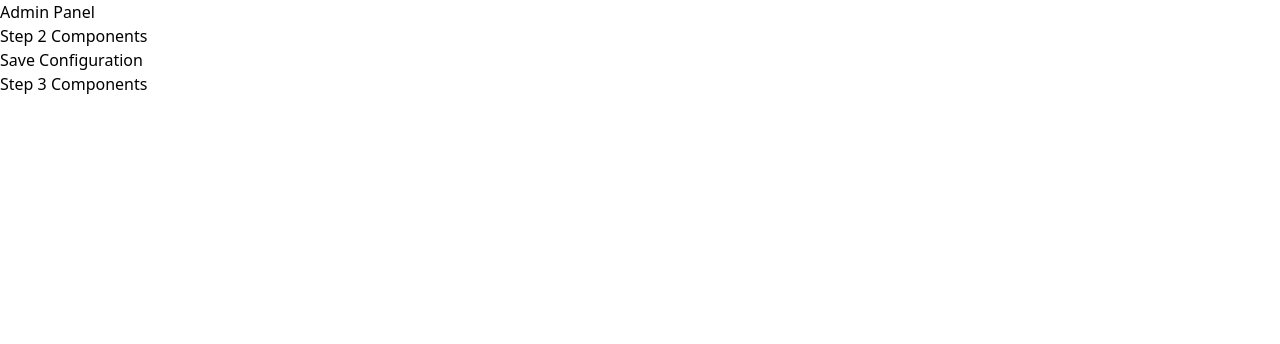
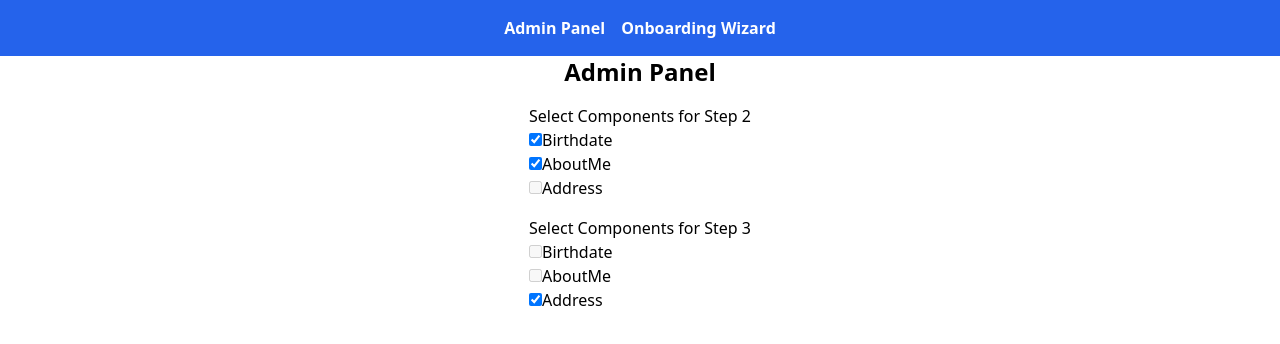
Before and after one commit to TDHouston/onboardingApp, a React (Create React App) app in the folder front-end/: page /admin in a window 1280 px wide. Shown: the top 344 px of the page. Built offline with nearby package versions, Linux system fonts and the light colour scheme.

Commit message:
Admin functionality implemented. Needs styling

```diff
--- a/front-end/src/App.jsx
+++ b/front-end/src/App.jsx
@@ -3,15 +3,19 @@ import { BrowserRouter as Router, Routes, Route } from "react-router-dom";
 import Wizard from "./components/Wizard";
 import AdminPanel from "./components/AdminPanel";
 import DataTable from "./components/DataTable";
+import Nav from "./components/Nav";
 
 const App = () => {
   return (
     <Router>
-      <Routes>
-        <Route path="/" element={<Wizard />} />
-        <Route path="/admin" element={<AdminPanel />} />
-        <Route path="/data" element={<DataTable />} />
-      </Routes>
+      <div>
+        <Nav />
+        <Routes>
+          <Route path="/" element={<Wizard />} />
+          <Route path="/admin" element={<AdminPanel />} />
+          <Route path="/data" element={<DataTable />} />
+        </Routes>
+      </div>
     </Router>
   );
 };
--- a/front-end/src/components/AdminPanel.jsx
+++ b/front-end/src/components/AdminPanel.jsx
@@ -1,27 +1,75 @@
-import React, { useState } from "react";
-import { useDispatch } from "react-redux";
-import { setComponents } from "../features/admin/adminSlice";
+import React from "react";
+import { useDispatch, useSelector } from "react-redux";
+import {
+  setStep2Components,
+  setStep3Components,
+} from "../features/admin/adminSlice";
 
 const AdminPanel = () => {
-  const [step2Components, setStep2] = useState([]);
-  const [step3Components, setStep3] = useState([]);
   const dispatch = useDispatch();
+  const availableComponents = useSelector(
+    (state) => state.admin.availableComponents
+  );
+  const step2Components = useSelector((state) => state.admin.step2Components);
+  const step3Components = useSelector((state) => state.admin.step3Components);
 
-  const handleSave = () => {
-    dispatch(setComponents({ step2Components, step3Components }));
+  const handleStep2Change = (component) => {
+    let updatedComponents = [...step2Components];
+    if (updatedComponents.includes(component)) {
+      updatedComponents = updatedComponents.filter((c) => c !== component);
+    } else {
+      updatedComponents.push(component);
+    }
+    dispatch(setStep2Components(updatedComponents));
+  };
+
+  const handleStep3Change = (component) => {
+    let updatedComponents = [...step3Components];
+    if (updatedComponents.includes(component)) {
+      updatedComponents = updatedComponents.filter((c) => c !== component);
+    } else {
+      updatedComponents.push(component);
+    }
+    dispatch(setStep3Components(updatedComponents));
   };
 
   return (
     <div>
-      <h2>Admin Panel</h2>
-      <div>
-        <h3>Step 2 Components</h3>
-        {/* Add options for selecting components */}
-        <button onClick={handleSave}>Save Configuration</button>
-      </div>
-      <div>
-        <h3>Step 3 Components</h3>
-        {/* Add options for selecting components */}
+      <div className="flex flex-col items-center">
+        <h2 className="text-2xl font-semibold mb-4">Admin Panel</h2>
+        <div className="mb-4">
+          <h3>Select Components for Step 2</h3>
+          {availableComponents.map((component) => (
+            <div key={component}>
+              <label>
+                <input
+                  type="checkbox"
+                  checked={step2Components.includes(component)}
+                  onChange={() => handleStep2Change(component)}
+                  disabled={step3Components.includes(component)}
+                />
+                {component}
+              </label>
+            </div>
+          ))}
+        </div>
+
+        <div>
+          <h3>Select Components for Step 3</h3>
+          {availableComponents.map((component) => (
+            <div key={component}>
+              <label>
+                <input
+                  type="checkbox"
+                  checked={step3Components.includes(component)}
+                  onChange={() => handleStep3Change(component)}
+                  disabled={step2Components.includes(component)}
+                />
+                {component}
+              </label>
+            </div>
+          ))}
+        </div>
       </div>
     </div>
   );
--- /dev/null
+++ b/front-end/src/components/Nav.jsx
@@ -0,0 +1,19 @@
+import React from "react";
+import { Link } from "react-router-dom";
+
+const Nav = () => {
+  return (
+    <nav className="w-full py-4 bg-blue-600">
+      <div className="flex justify-center space-x-4">
+        <Link to="/admin" className="text-white font-semibold">
+          Admin Panel
+        </Link>
+        <Link to="/" className="text-white font-semibold">
+          Onboarding Wizard
+        </Link>
+      </div>
+    </nav>
+  );
+};
+
+export default Nav;
--- a/front-end/src/components/Wizard.jsx
+++ b/front-end/src/components/Wizard.jsx
@@ -1,11 +1,16 @@
 import React, { useState } from "react";
+import { useSelector } from "react-redux";
 import StepOne from "./steps/StepOne";
-import StepTwo from "./steps/StepTwo";
-import StepThree from "./steps/StepThree";
+import Birthdate from "./forms/BirthDate";
+import AboutMe from "./forms/AboutMe";
+import Address from "./forms/Address";
 
 const Wizard = () => {
   const [currentStep, setCurrentStep] = useState(0);
   const [progress, setProgress] = useState(0);
+
+  const step2Components = useSelector((state) => state.admin.step2Components);
+  const step3Components = useSelector((state) => state.admin.step3Components);
 
   const updateProgress = (step) => {
     const totalSteps = 3;
@@ -23,6 +28,19 @@ const Wizard = () => {
     const prevStep = currentStep - 1;
     setCurrentStep(prevStep);
     updateProgress(prevStep);
+  };
+
+  const renderComponent = (component) => {
+    switch (component) {
+      case "Birthdate":
+        return <Birthdate />;
+      case "AboutMe":
+        return <AboutMe />;
+      case "Address":
+        return <Address />;
+      default:
+        return null;
+    }
   };
 
   return (
@@ -44,9 +62,19 @@ const Wizard = () => {
       </header>
 
       {currentStep === 0 && <StepOne nextStep={nextStep} />}
-      {currentStep === 1 && <StepTwo nextStep={nextStep} prevStep={prevStep} />}
+      {currentStep === 1 && (
+        <div>
+          {step2Components.map((component) => renderComponent(component))}
+          <button onClick={prevStep}>Back</button>
+          <button onClick={nextStep}>Next</button>
+        </div>
+      )}
       {currentStep === 2 && (
-        <StepThree prevStep={prevStep} nextStep={nextStep} />
+        <div>
+          {step3Components.map((component) => renderComponent(component))}
+          <button onClick={prevStep}>Back</button>
+          <button onClick={nextStep}>Next</button>
+        </div>
       )}
     </div>
   );
--- /dev/null
+++ b/front-end/src/components/forms/AboutMe.jsx
@@ -0,0 +1,12 @@
+import React from "react";
+
+const AboutMe = () => {
+  return (
+    <div>
+      <label htmlFor="aboutMe">About Me:</label>
+      <textarea id="aboutMe" name="aboutMe" />
+    </div>
+  );
+};
+
+export default AboutMe;
--- /dev/null
+++ b/front-end/src/components/forms/Address.jsx
@@ -0,0 +1,15 @@
+import React from 'react'
+
+const Address = () => {
+  return (
+    <div>
+    <label htmlFor="address">Address:</label>
+    <input type="text" id="address" name="address" placeholder="Street Address" />
+    <input type="text" id="city" name="city" placeholder="City" />
+    <input type="text" id="state" name="state" placeholder="State" />
+    <input type="text" id="zip" name="zip" placeholder="ZIP Code" />
+  </div>
+  )
+}
+
+export default Address
--- /dev/null
+++ b/front-end/src/components/forms/BirthDate.jsx
@@ -0,0 +1,12 @@
+import React from "react";
+
+const BirthDate = () => {
+  return (
+    <div>
+      <label htmlFor="birthdate">Birthdate:</label>
+      <input type="date" id="birthdate" name="birthdate" />
+    </div>
+  );
+};
+
+export default BirthDate;
--- a/front-end/src/components/steps/StepOne.jsx
+++ b/front-end/src/components/steps/StepOne.jsx
@@ -11,7 +11,12 @@ const StepOne = ({ nextStep }) => {
   };
 
   return (
-    <form className="w-2/6" action="" onSubmit={handleSubmit}>
+    <>
+      <div>
+        <h2 className="font-bold">Start by entering an email and password:</h2>
+      </div>
+
+      <form className="w-2/6 mt-4" action="" onSubmit={handleSubmit}>
         <div className="">
           <label
             htmlFor="email"
@@ -59,7 +64,9 @@ const StepOne = ({ nextStep }) => {
             Next
           </button>
         </div>
+
       </form>
+    </>
   );
 };
 
--- a/front-end/src/components/steps/StepThree.jsx
+++ b/front-end/src/components/steps/StepThree.jsx
@@ -1,11 +1,8 @@
-import React from 'react'
+import React from "react";
+import Address from "../forms/Address";
 
 const StepThree = () => {
-  return (
-    <div>
-      Step Three
-    </div>
-  )
-}
+  return <form action="">{<Address />}</form>;
+};
 
-export default StepThree
+export default StepThree;
--- a/front-end/src/components/steps/StepTwo.jsx
+++ b/front-end/src/components/steps/StepTwo.jsx
@@ -1,8 +1,13 @@
 import React from "react";
+import BirthDate from "../forms/BirthDate";
+import AboutMe from "../forms/AboutMe";
 
 const StepTwo = () => {
   return (
-    <div>jakscnja</div>
+    <form action="">
+      {<BirthDate />}
+      {<AboutMe />}
+    </form>
   );
 };
 
--- a/front-end/src/features/admin/adminSlice.jsx
+++ b/front-end/src/features/admin/adminSlice.jsx
@@ -3,17 +3,20 @@ import { createSlice } from "@reduxjs/toolkit";
 const adminSlice = createSlice({
   name: "admin",
   initialState: {
-    step2Components: [],
-    step3Components: [],
+    step2Components: ["Birthdate", "AboutMe"],
+    step3Components: ["Address"],
+    availableComponents: ["Birthdate", "AboutMe", "Address"],
   },
   reducers: {
-    setComponents: (state, action) => {
-      state.step2Components = action.payload.step2Components;
-      state.step3Components = action.payload.step3Components;
+    setStep2Components: (state, action) => {
+      state.step2Components = action.payload;
+    },
+    setStep3Components: (state, action) => {
+      state.step3Components = action.payload;
     },
   },
 });
 
-export const { setComponents } = adminSlice.actions;
+export const { setStep2Components, setStep3Components } = adminSlice.actions;
 
 export default adminSlice.reducer;
```
Lines whose indentation alone changed are shown as unchanged.
